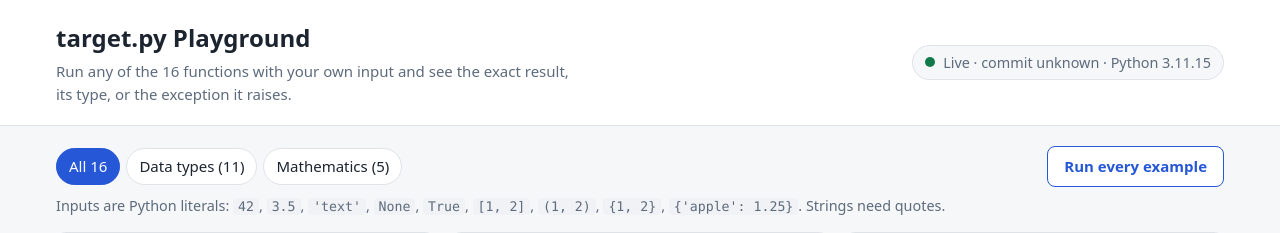
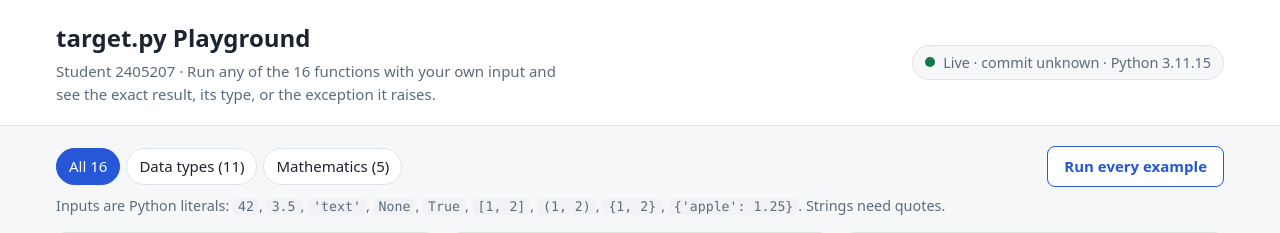
Before and after one commit to Miskat-SE/functional-testing-2405207, a Flask app: page / in a window 1280 px wide. Shown: the top 233 px of the page. Run offline with Flask 3, Linux system fonts and the light colour scheme.

Commit message:
feat(ui): show student ID in the page header

```diff
--- a/templates/index.html
+++ b/templates/index.html
@@ -12,7 +12,7 @@
     <div class="wrap header-row">
       <div>
         <h1>target.py Playground</h1>
-        <p class="lede">Run any of the 16 functions with your own input and see the exact result, its type, or the exception it raises.</p>
+        <p class="lede">Student 2405207 · Run any of the 16 functions with your own input and see the exact result, its type, or the exception it raises.</p>
       </div>
       <div class="health" id="health" aria-live="polite">
         <span class="dot" id="health-dot"></span>
```
